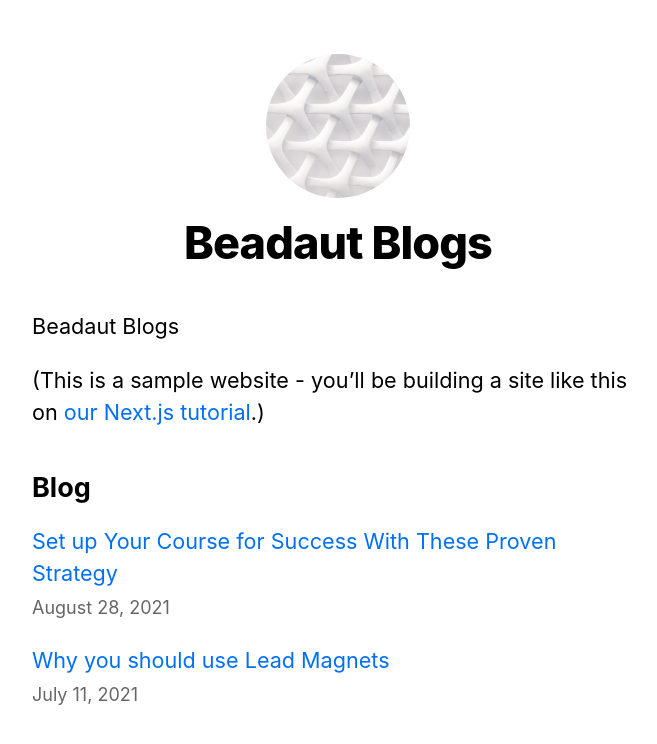
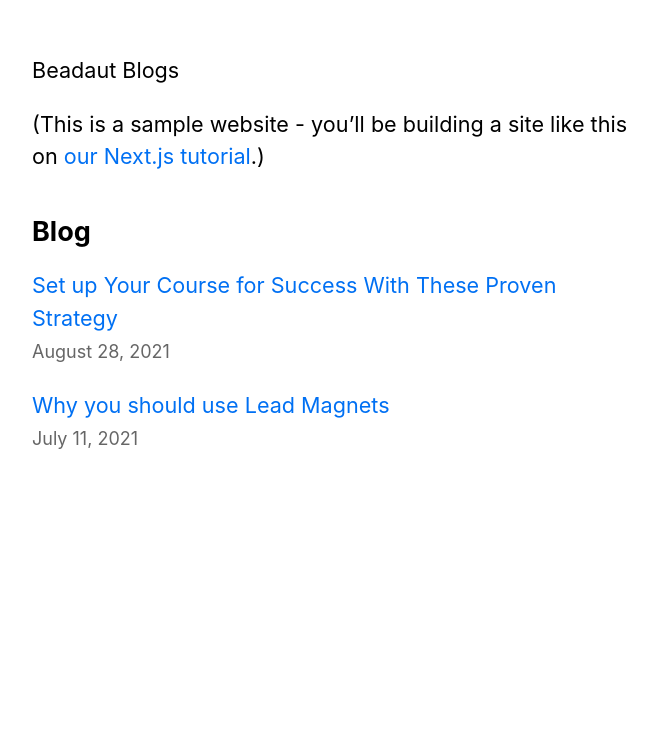
Before and after one commit to OpeDada/beadaut-blog, a Next.js app: page / in a window 1280 px wide. Shown: the top 744 px of the page, without its empty margins (302-959 px from the left). Built offline with nearby package versions, Linux system fonts and the light colour scheme.

Commit message:
removed default header

```diff
--- a/components/layout.js
+++ b/components/layout.js
@@ -25,7 +25,7 @@ export default function Layout({ children, home }) {
         <meta name="og:title" content={siteTitle} />
         <meta name="twitter:card" content="summary_large_image" />
       </Head>
-      <header className={styles.header}>
+      {/* <header className={styles.header}>
         {home ? (
           <>
             <Image
@@ -59,7 +59,7 @@ export default function Layout({ children, home }) {
             </h2>
           </>
         )}
-      </header>
+      </header> */}
       <main>{children}</main>
       {!home && (
         <div className={styles.backToHome}>
```
